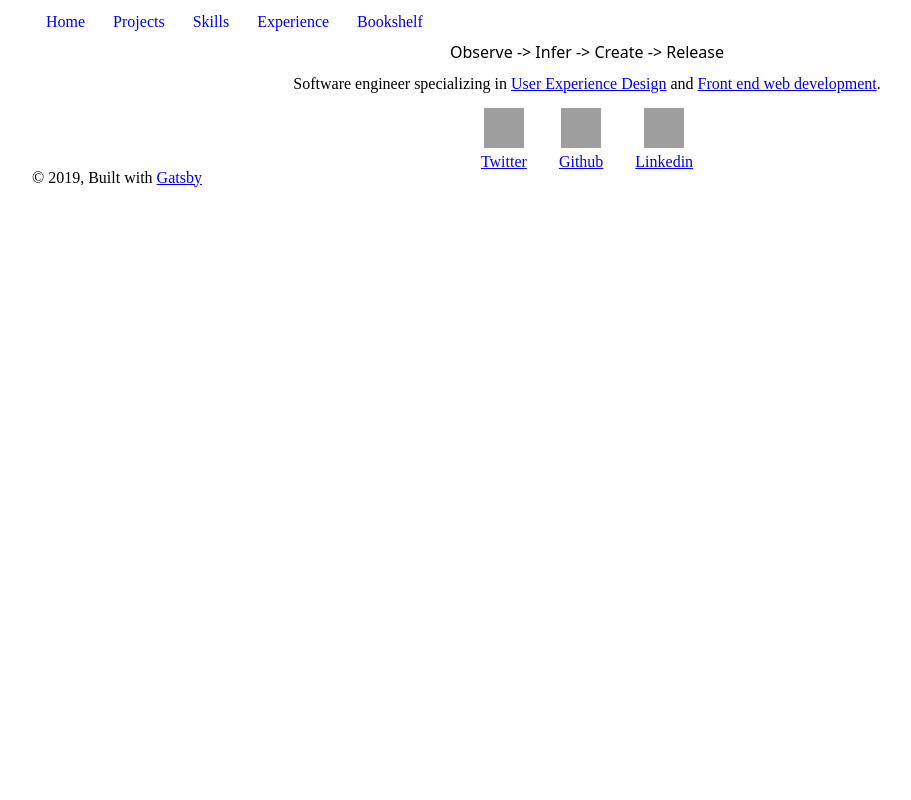
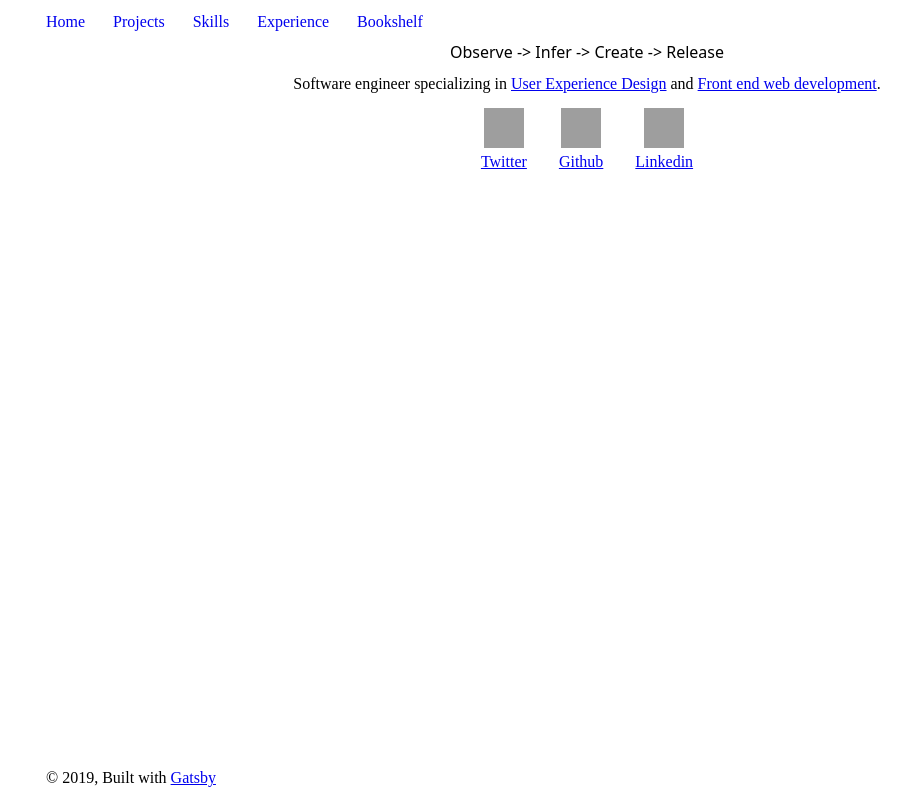
Before and after one commit to ryansukale/ryansukale.com, a Gatsby site: page / in a window 1280 px wide. Shown: the whole page, without its empty margins (53-964 px from the left). Built offline with nearby package versions, Linux system fonts and the light colour scheme; Gatsby itself is replaced by a stand-in of ours; grey boxes are pictures that could not be loaded.

Commit message:
Sticky footer using flexbox

```diff
--- a/src/components/Layout.js
+++ b/src/components/Layout.js
@@ -5,41 +5,39 @@
  * See: https://www.gatsbyjs.org/docs/static-query/
  */
 
-import React from "react"
+/** @jsx jsx */
+import { jsx, css } from "@emotion/core"
 import PropTypes from "prop-types"
-import { StaticQuery, graphql } from "gatsby"
 
 import "reset-css/reset.css"
 import "bootstrap-css-only/css/bootstrap-grid.min.css"
+import ds from "../utils/designSystem"
 // import "./layout.css"
 
 import DesktopHeader from "./DesktopHeader"
 
+const styles = {
+  // https://philipwalton.github.io/solved-by-flexbox/demos/sticky-footer/
+  parent: css`
+    display: flex;
+    min-height: 100vh;
+    flex-direction: column;
+  `,
+  children: css`
+    flex: 1;
+  `
+}
+
 const Layout = ({ children }) => (
-  <StaticQuery
-    query={graphql`
-      query SiteTitleQuery {
-        site {
-          siteMetadata {
-            title
-          }
-        }
-      }
-    `}
-    render={data => (
-      <div class="container">
+  <div className="container" css={styles.parent}>
     <DesktopHeader />
-        <div>
-          <main>{children}</main>
-          <footer>
+    <main css={styles.children}>{children}</main>
+    <footer css={ds.p__sm}>
       © {new Date().getFullYear()}, Built with
       {` `}
       <a href="https://www.gatsbyjs.org">Gatsby</a>
     </footer>
   </div>
-      </div>
-    )}
-  />
 )
 
 Layout.propTypes = {
--- a/src/pages/index.js
+++ b/src/pages/index.js
@@ -50,7 +50,6 @@ const IndexPage = () => (
   <Layout>
     <SEO title="Home" keywords={["ryansukale", "profile", "portfolio"]} />
 
-    <div className="container">
     <div className="row justify-content-center">
       <h1 css={styles.tagline}>Observe -> Infer -> Create -> Release</h1>
     </div>
@@ -66,7 +65,6 @@ const IndexPage = () => (
       css={[ds.mt__md]}>
       {renderSocialProfiles(socialProfiles)}
     </div>
-    </div>
   </Layout>
 )
 
```
Lines whose indentation alone changed are shown as unchanged.
